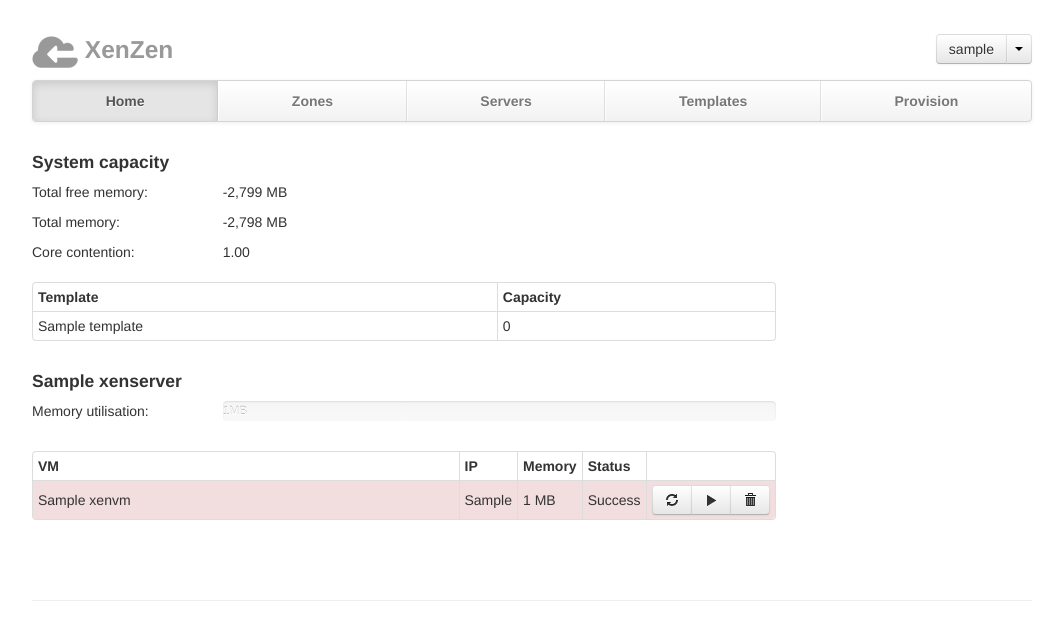
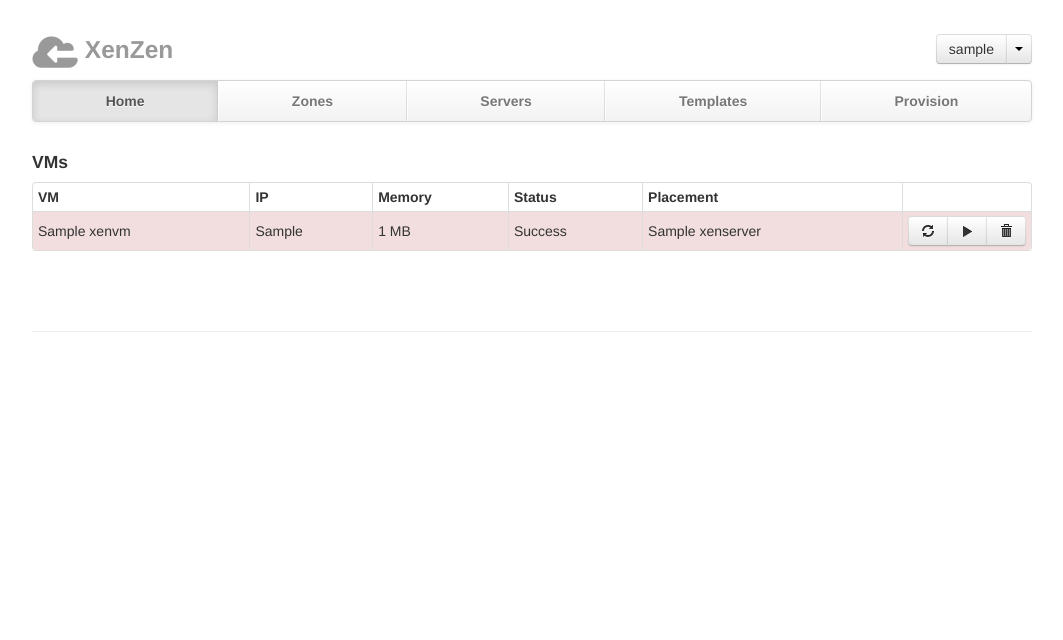
Before and after one commit to praekeltfoundation/xenzen, a Django app: page / in a window 1280 px wide. Shown: the top 640 px of the page, without its empty margins (108-1171 px from the left). Run offline with Django 3.2, Linux system fonts and the light colour scheme; a user stored in the database is signed in; tables that the repository leaves empty hold one stand-in row (values such as "Sample post"); some libraries are stand-ins or nearby versions.

Commit message:
Re-organise dashboard and server views

```diff
--- a/xenserver/static/css/xenzen.css
+++ b/xenserver/static/css/xenzen.css
@@ -50,3 +50,7 @@ body {
 .controls textarea {
     width: 500px;
 }
+
+.progress {
+    margin-bottom: 0px;
+}
--- a/xenserver/templates/fragments/head.html
+++ b/xenserver/templates/fragments/head.html
@@ -9,8 +9,8 @@
 
     <!-- Le styles -->
     <link href="/static/bootstrap/css/bootstrap.css" rel="stylesheet">
+    <link href="/static/bootstrap/css/bootstrap-responsive.css" rel="stylesheet">
     <link href="/static/css/xenzen.css" rel="stylesheet">
-    <link href="/static/bootstrap/css/bootstrap-responsive.css" rel="stylesheet">
   </head>
 
   <body>
--- a/xenserver/templates/index.html
+++ b/xenserver/templates/index.html
@@ -1,60 +1,20 @@
 {% include "fragments/head.html" with nav_active="home" %}
 
-     <div class="row-fluid">
-        <div class="span9">
-            <h4>System capacity</h4>
-
-            <div class="row-fluid">
-                <div class="span3">Total free memory:</div><div class="span9">{{ global.freemem }} MB</div>
-            </div>
-            <div class="row-fluid">
-                <div class="span3">Total memory:</div><div class="span9">{{ global.totalmem }} MB</div>
-            </div>
-
-            <div class="row-fluid">
-                <div class="span3">Core contention:</div><div class="span9">{{ global.corecontend }}</div>
-            </div>
-
+    <div class="row-fluid">
+        <div class="span12">
+            <h4>VMs</h4>
             <p>
                 <table class="table table-hover table-bordered table-condensed">
-                    <thead><tr><th>Template</th><th>Capacity</th></tr></thead>
+                    <thead><tr><th>VM</th><th>IP</th><th>Memory</th><th>Status</th><th>Placement</th><th></th></tr></thead>
                     <tbody>
-                        {% for template, count in template_slack %}
-                            <tr>
-                                <td>{{ template.name }}</td>
-                                <td>{{ count }}</td>
-                            </tr>
-                        {% endfor %}
-                    </tbody>
-                </table>
-             </p>
-        </div>
-    </div>
-
-    {% for server in servers %}
-
-    <div class="row-fluid">
-        <div class="span9">
-            <h4>{{ server.hostname }}</h4>
-            <div class="row-fluid">
-                <div class="span3">Memory utilisation:</div>
-                <div class="span9">
-                    <div class="progress progress-striped">
-                        <div class="bar" style="width: {{server.mem_util}}%;">{{server.mem_used}}MB / {{server.mem_total}}MB</div>
-                    </div>
-                </div>
-            </div>
-            <p>
-                <table class="table table-hover table-bordered table-condensed">
-                    <thead><tr><th>VM</th><th>IP</th><th>Memory</th><th>Status</th><th></th></tr></thead>
-                    <tbody>
-                        {% for vm in server.vms %}
+                        {% for vm in vms %}
                         <tr  {% if vm.status == 'Running' %}class="success"{%else%}class="error"{%endif%}>
-                            <td width="100%">{{ vm.name }}</td>
+                            <td >{{ vm.name }}</td>
                             <td>{{ vm.ip }}</td>
                             <td>{{ vm.memory }} MB</td>
                             <td>{{ vm.status }}</td>
-                            <td>
+                            <td>{{ vm.xenserver.hostname }}</td>
+                            <td width="1em">
                                 <div class="btn-group">
                                     <a class="btn" href="{% url 'reboot_vm' id=vm.id %}" title="Reboot" onclick="return confirm('Are you sure you wish to reboot {{ vm.name }}?')"><i class="icon-refresh"></i></a>
                                     {% if vm.status == 'Running' %}
@@ -73,6 +33,4 @@
         </div>
     </div>
 
-    {%  endfor %}
-
 {% include "fragments/foot.html" %}
--- a/xenserver/templates/zones/view.html
+++ b/xenserver/templates/zones/view.html
@@ -1,4 +1,4 @@
-{% include "fragments/head.html" with nav_active="servers" %}
+{% include "fragments/head.html" with nav_active="zones" %}
 
     <div class="row-fluid">
         <div class="span9">
--- a/xenserver/views.py
+++ b/xenserver/views.py
@@ -24,6 +24,16 @@ def log_action(user, severity, message):
 
 @login_required
 def index(request):
+    vms = XenVM.objects.all().order_by('name')
+
+
+    return render(request, "index.html", {
+        'vms': vms
+    })
+
+@login_required
+def server_index(request):
+
     servers = XenServer.objects.all().order_by('hostname')
     templates = Template.objects.all().order_by('-memory')
 
@@ -59,6 +69,7 @@ def index(request):
         global_total += mem_total
 
         stacks.append({
+            'id': server.id,
             'hostname': server.hostname,
             'vms': vms,
             'mem_util': mem_util,
@@ -73,7 +84,7 @@ def index(request):
                 count = mem_free / t.memory
                 slack[t] += count
 
-    return render(request, "index.html", {
+    return render(request, "servers/index.html", {
         'servers': stacks,
         'template_slack': slack.items(),
         'global': {
@@ -207,13 +218,6 @@ def zone_view(request, id):
         'zone': zone
     })
 
-@login_required
-def server_index(request):
-    servers = XenServer.objects.all().order_by('hostname')
-
-    return render(request, "servers/index.html", {
-        'servers': servers
-    })
 
 @login_required
 def server_view(request, id):
```
Also changed, not shown: xenserver/templates/servers/index.html (+37 -6 lines).
